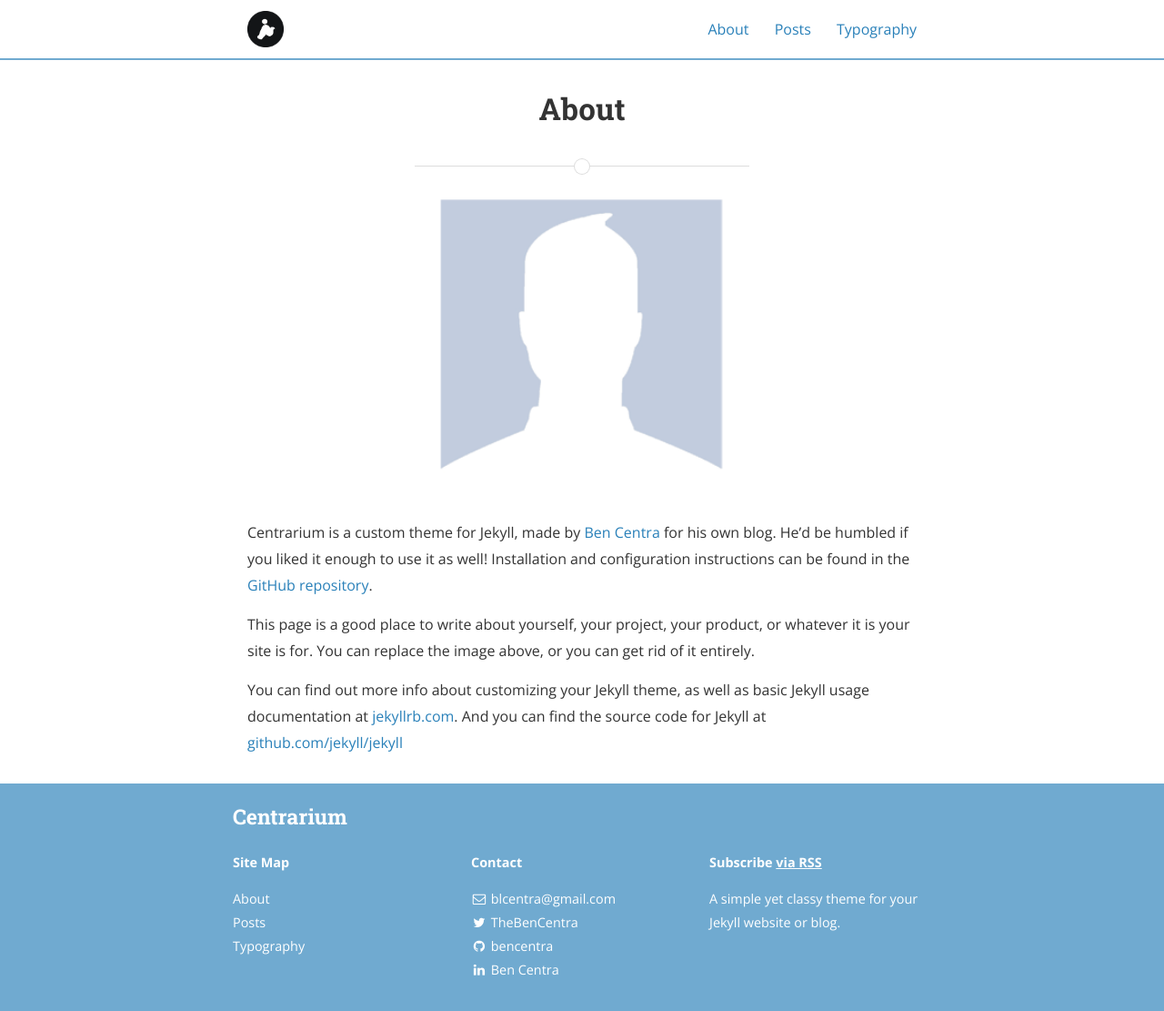
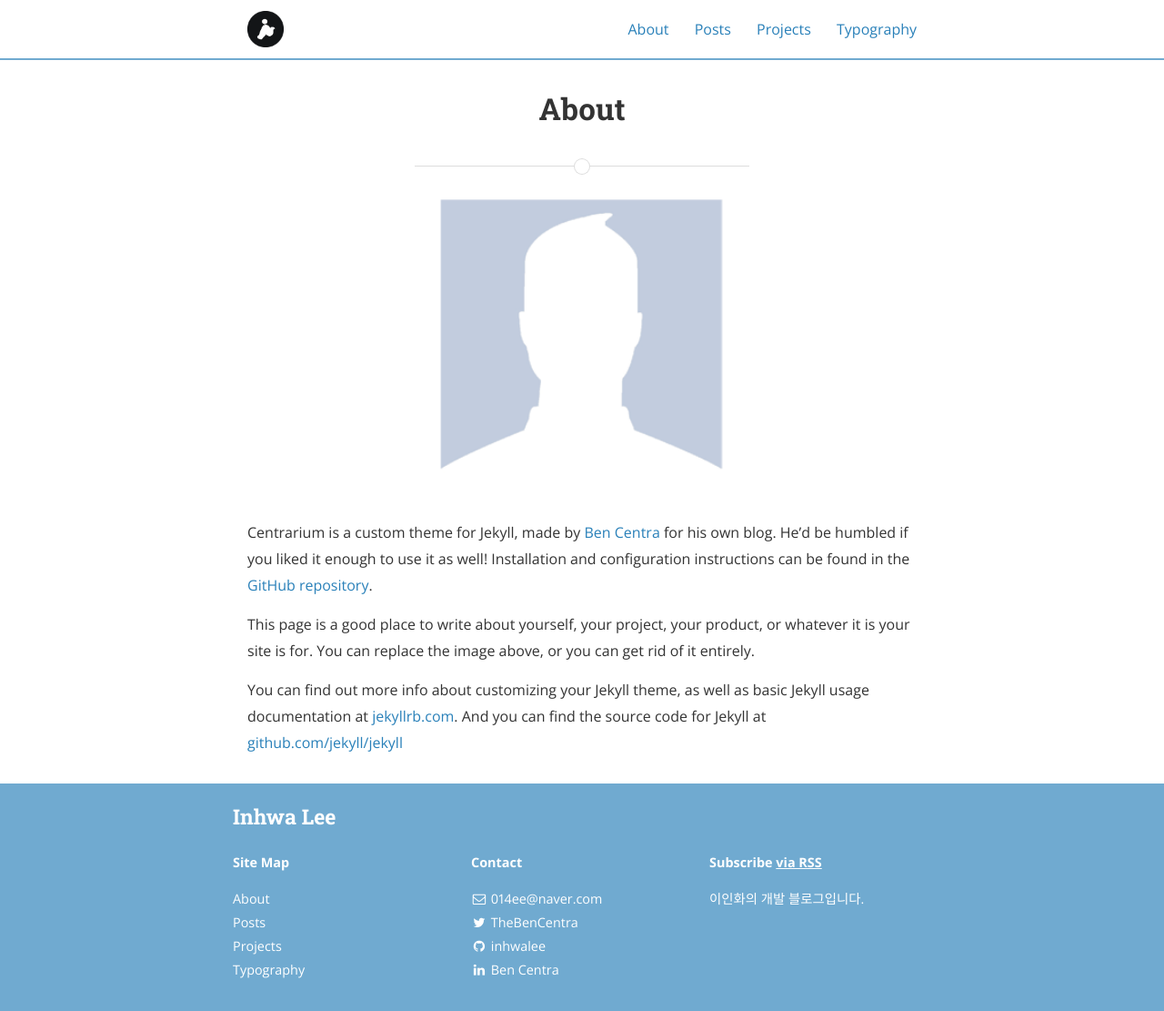
Before and after one commit to inhwalee/inhwalee.github.io, a Jekyll site: the page built from about.md, in a window 1280 px wide and 1111 px high. Shown: the whole window at 91% size. Built offline with Jekyll 4.4.1, drawn with Linux system fonts in a browser that asks for light colours; nearby versions of some CDN libraries.

Commit message:
Fix: 페이지 구성 수정

```diff
--- a/_config.yml
+++ b/_config.yml
@@ -9,12 +9,12 @@ exclude:
   - "/vendor/"
 
 # Site settings
-title: Centrarium
-subtitle: "A simple yet classy theme for your Jekyll website or blog"
-email: blcentra@gmail.com
-name: Ben Centra
+title: Inhwa Lee
+subtitle: "개발 블로그"
+email: 014ee@naver.com
+name: Inhwa Lee
 description: >
-  A simple yet classy theme for your Jekyll website or blog.
+  이인화의 개발 블로그입니다.
 # Base URL of site (i.e. /blog). It should always start with a slash,
 # and never end with a slash. Set it to a blank value if hosting at the
 # root of your server.
@@ -32,7 +32,7 @@ highlightjs_theme: "monokai-sublime"
 # https://github.com/sverrirs/jekyll-paginate-v2/blob/master/README-GENERATOR.md#site-configuration
 pagination:
   enabled: true
-  per_page: 5
+  per_page: 10
   permalink: "/page/:num/"
   sort_reverse: true
 
@@ -81,35 +81,35 @@ social:
     username: TheBenCentra
     url: https://twitter.com/TheBenCentra
     desc: Follow me on Twitter
-    share: true
+    share: false
 
   - name: Facebook
     icon: facebook
     username: thebencentra
     url: ""
     desc: Friend me on Facebook
-    share: true
+    share: false
 
   - name: GitHub
     icon: github
-    username: bencentra
-    url: https://github.com/bencentra
+    username: inhwalee
+    url: https://github.com/inhwalee
     desc: Fork me on GitHub
-    share: false
+    share: true
 
   - name: LinkedIn
     icon: linkedin
     username: Ben Centra
     url: https://www.linkedin.com/pub/ben-centra/47/769/60a
     desc: Connect with me on LinkedIn
-    share: true
+    share: false
 
   - name: Google+
     icon: google-plus
     username: ""
     url: ""
     desc: Add me to your Circles
-    share: true
+    share: false
 
   - name: YouTube
     icon: youtube
@@ -130,7 +130,7 @@ social:
     username: ""
     url: ""
     desc: Follow me on Pinterest
-    share: true
+    share: false
 
   - name: SoundCloud
     icon: soundcloud
@@ -199,6 +199,6 @@ protocols:
 
     twitter_image: "/assets/logo.png"
 
-    os_repo: "https://github.com/bencentra/centrarium.com"
+    os_repo: "https://github.com/inhwalee/inhwalee.github.io"
     os_rcs_type: "git"
     os_src: "git@github.com:bencentra/centrarium.com.git"
--- a/_layouts/default.html
+++ b/_layouts/default.html
@@ -1,18 +1,13 @@
 <!DOCTYPE html>
 <html>
-
 {% include head.html %}
 
 <body>
-
   {% include header.html %}
-
   <div class="page-content">
     {{ content }}
   </div>
-
   {% include footer.html %}
-
 </body>
 
 </html>
--- a/_layouts/page.html
+++ b/_layouts/page.html
@@ -3,16 +3,12 @@ layout: default
 ---
 <div class="wrapper">
   <div class="page">
-
     <header class="post-header">
       <h1 class="post-title">{{ page.title }}</h1>
     </header>
-
     {% include page_divider.html %}
-
     <article class="post-content">
       {{ content }}
     </article>
-
   </div>
 </div>
```
Also changed, not shown: _includes/footer.html (+15 -22 lines), _layouts/post.html (+17 -10 lines), projects.md (added, +28 -0 lines). Lines whose indentation alone changed are shown as unchanged.
